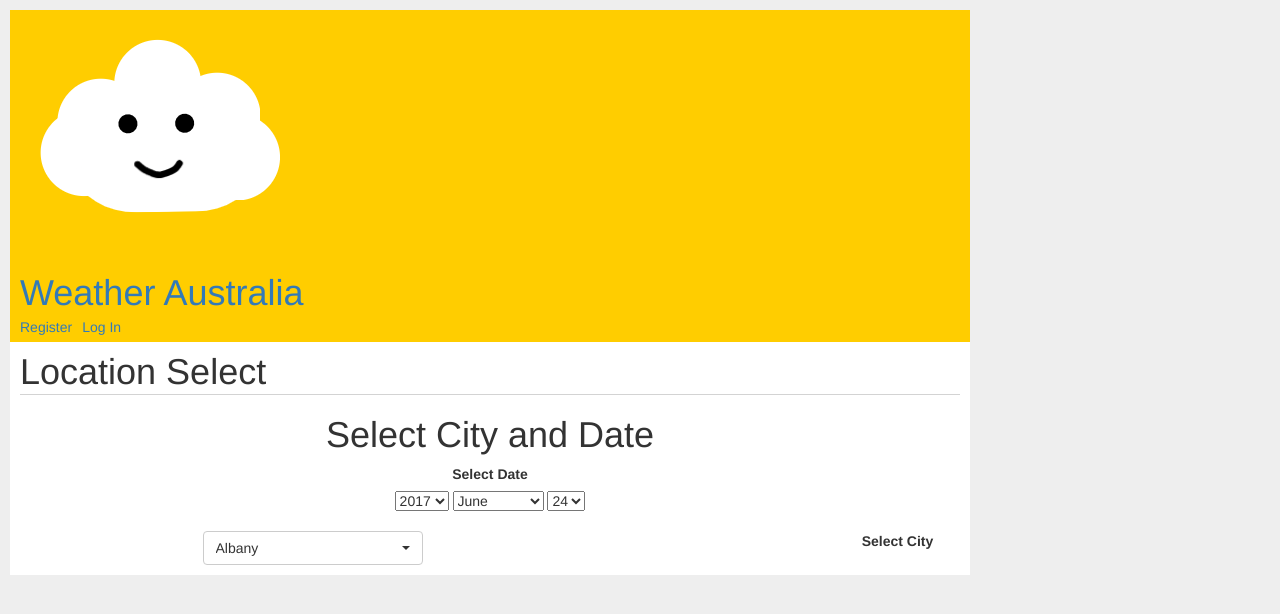
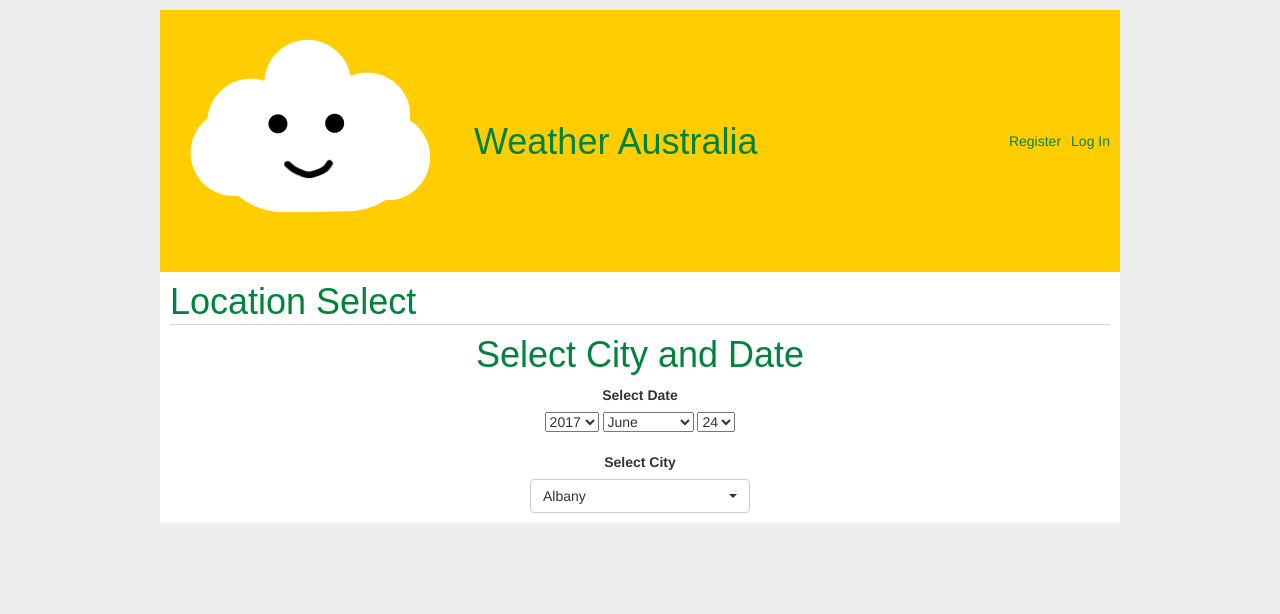
Before and after one commit to EricHarrison72/gitGoblins, a Flask app: page /location_select in a window 1280 px wide. Shown: the top 614 px of the page. Run offline with Flask 3, Linux system fonts and the light colour scheme; some libraries are stand-ins or nearby versions.

Commit message:
Fixed CSS to Match Website
Fixed issues that caused the CSS for the page to break. The page now has the same styling as the rest of the website and it is integrated in a way that still allows the Bootstrap SelectPicker to have correct formatting.

```diff
--- a/Code/weatherApp/templates/location_select.html.jinja
+++ b/Code/weatherApp/templates/location_select.html.jinja
@@ -1,8 +1,15 @@
+<!--
+    sources:
+    https://codepen.io/Rio517/pen/NPLbpP
+    https://www.youtube.com/watch?v=jIAPewyzrp0
+-->
+
 {% extends 'select_date.html.jinja' %}
 
 {% block head %}
     <link href="//netdna.bootstrapcdn.com/bootstrap/3.2.0/css/bootstrap.min.css" rel="stylesheet">
     <link rel="stylesheet" href="//cdnjs.cloudflare.com/ajax/libs/bootstrap-select/1.6.3/css/bootstrap-select.min.css" />
+    <link rel="stylesheet" href="{{ url_for('static', filename='css/style.css') }}">
 {% endblock %}
 {% block title %}
     Location Select
@@ -21,10 +28,9 @@
             <div>{{ super() }}</div>
         </div>
 
-        <div class="container" align="center">
-            <div class="row">
+        <div align="center">
             <label>Select City</label>
-                <div class="col-md-6">
+            <div>
                 <select class="selectpicker" data-live-search="true">
                     <option value="1">Albany</option>
                     <option value="2">Albury</option>
@@ -36,7 +42,6 @@
                 </select>
             </div>
         </div>
-        </div>
         <script src="https://ajax.googleapis.com/ajax/libs/jquery/1.11.2/jquery.min.js"></script>
         <script src="https://maxcdn.bootstrapcdn.com/bootstrap/3.3.2/js/bootstrap.min.js"></script>
         <script src="//cdnjs.cloudflare.com/ajax/libs/bootstrap-select/1.6.3/js/bootstrap-select.min.js"></script>
```
Lines whose indentation alone changed are shown as unchanged.
